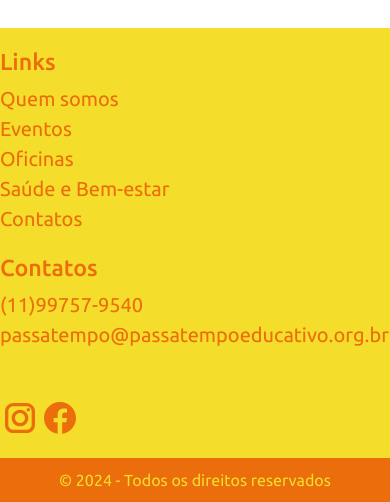
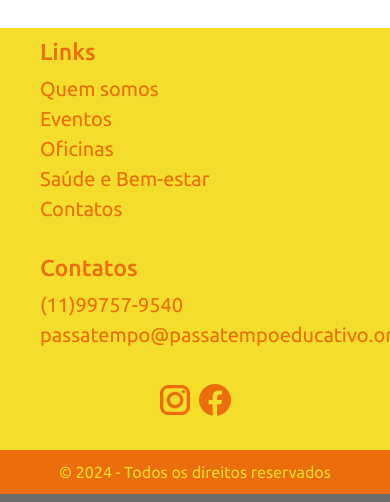
Before and after one commit to Passatempo-Eventos/Site, a Node server app: template frontend/pages/eventos.html in a window 390 px wide; the page is wider, and only the part inside the window is pictured. Shown: the part 3610-4112 px from the top of that part. Run offline with Node 20, Linux system fonts and the light colour scheme; the template is opened without the code that fills it, so the values that code supplies are empty; some libraries are stand-ins or nearby versions.

Commit message:
feat: tentativa de responsividade

```diff
--- a/frontend/pages/eventos.html
+++ b/frontend/pages/eventos.html
@@ -181,15 +181,15 @@
 
     <footer class="rodape">
         <div class="container-footer">
-            <div class="row-rodape d-flex flex-wrap gap-3 justify-content-between align-items-start">
+            <div class="row-rodape d-flex flex-wrap justify-content-between align-items-start">
 
-                <div class="footer-col col-md-3 d-flex flex-colum">
+                <div class="footer-col col-lg-3 col-md-2 d-flex flex-colum ms-lg-3 d-none d-md-block">
                     <img src="../images/passatempo_logo.png" class="img-fluid logo-rodape d-none d-md-block"
                         alt="Logo da ONG Passatempo Educativo: um sol com óculos escuros e boné.">
                 </div>
 
                 <!-- Links tela pequena -->
-                <div class="footer-col links d-flex flex-column d-md-none d-block col-12 col-sm-4">
+                <div class="footer-col links d-flex flex-column d-md-none d-block col-sm-4">
                     <h3>Links</h3>
                     <ul>
                         <li><a href="#">Quem somos</a></li>
@@ -210,7 +210,7 @@
                         <li><a href="#">Oficinas</a></li>
                     </ul>
                 </div>
-                <div class="footer-col links links-02 d-flex flex-column col-md-2 d-none d-lg-block">
+                <div class="footer-col links links-02 d-flex flex-column col-md-2 d-none d-md-block">
                     <ul>
                         <li><a href="#">Saúde e Bem-estar</a></li>
                         <li><a href="#">Contatos</a></li>
@@ -219,6 +219,7 @@
                 <!-- Fim links tela grande -->
 
                 <!-- Contatos -->
+
                 <div class="footer-col footer-contatos d-flex flex-column col-md-3 col-sm-3">
                     <h3>Contatos</h3>
                     <ul>
@@ -228,12 +229,13 @@
                 </div>
                 <!-- Fim contatos -->
 
-                <div class="medias-sociais footer-col me-5 d-flex justify-content-center align-items-center col-md-2 col-sm-12 pt-5">
-                    <a class="d-lg-flex" href="https://www.instagram.com/passatempoeducativo/#" target="_blank"><img
+                <div class="medias-sociais footer-col me-lg-5 d-flex justify-content-center align-items-center col-md-2 col-sm-12 pt-5">
+                    <a class="d-flex" href="https://www.instagram.com/passatempoeducativo/#" target="_blank"><img
                             src="../images/icone-instagram.svg" alt="Icone do Instagram" width="40" height="40"></a>
-                    <a class="d-lg-flex" href="https://www.facebook.com/Passatempoedu/?locale=pt_BR" target="_blank"><img
+                    <a class="d-flex" href="https://www.facebook.com/Passatempoedu/?locale=pt_BR" target="_blank"><img
                             src="../images/icone-facebook.svg" alt="Icone do Facebook" width="40" height="40"></a>
                 </div>
+
             </div>
         </div>
         </div>
--- a/frontend/styles/style.css
+++ b/frontend/styles/style.css
@@ -410,7 +410,7 @@ form.gap-form {
     transition: all 0.3s ease;
 }
 
-.links-02{
+.links-02 {
     margin-top: 45px;
 }
 
@@ -431,7 +431,12 @@ form.gap-form {
         height: auto;
     }
 
+    .medias-sociais{
+        /* margin-left: 20px; */
+    }
 }
+
+
 
 
 @media (max-width: 991.98px) {
@@ -462,7 +467,6 @@ form.gap-form {
     .row-rodape {
         margin-bottom: 10px;
         padding: 0;
-        gap: 0 !important;
     }
 
     .footer-col {
@@ -470,14 +474,15 @@ form.gap-form {
         padding-right: 0 !important;
     }
 
-    .logo-rodape{
+    .logo-rodape {
         max-width: 70%;
-        margin-left: 20px;
+        margin-left: 30px;
         margin-top: 20px;
     }
 
+}
 
-}
+
 
 @media (max-width: 767.98px) {
     .login-container {
@@ -502,4 +507,20 @@ form.gap-form {
     .texto-escuro {
         font-size: 90%;
     }
+
+    .footer-contatos {
+        margin-top: 10px;
+    }
+
+    .footer-col {
+        padding: 10px 40px !important;
+        width: 100%;
+    }
+
+    .medias-sociais a {
+        display: flex;
+        justify-content: center;
+        align-items: center;
+        margin-top: 10px;
+    }
 }
```
